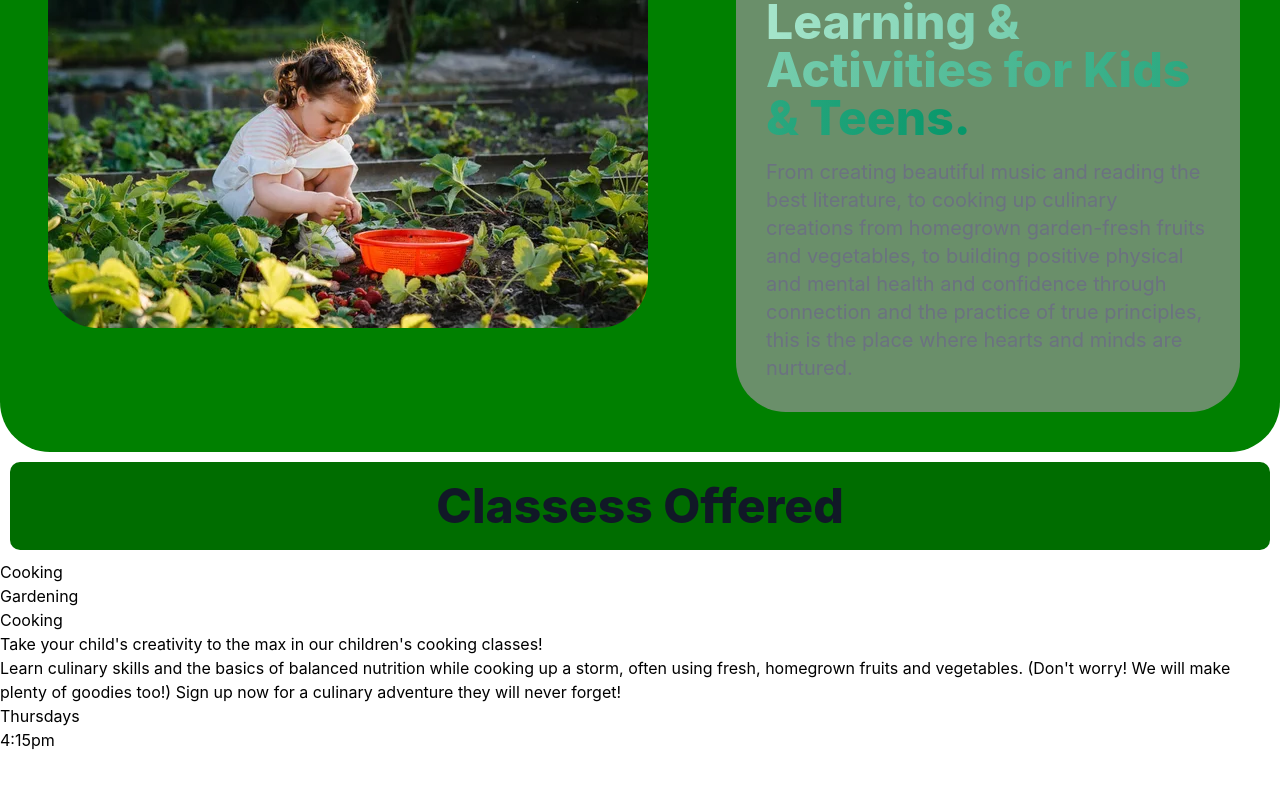
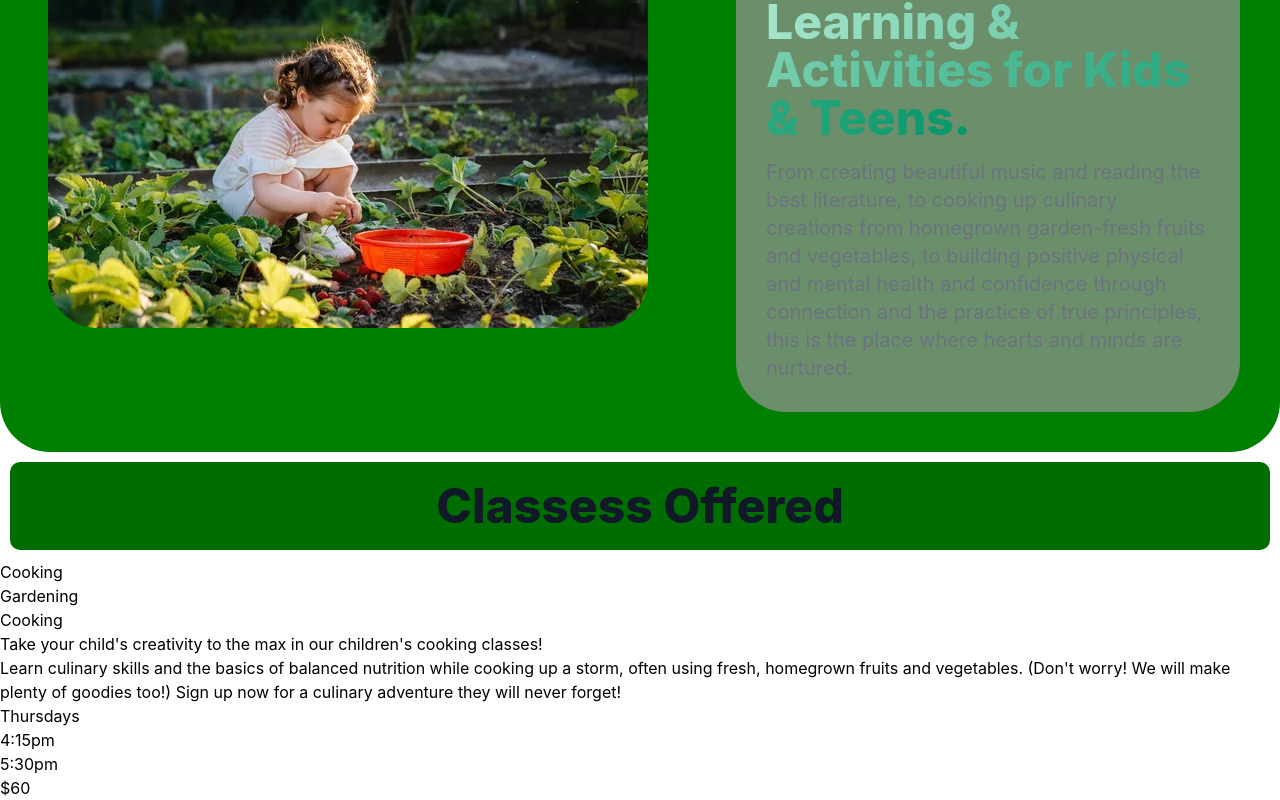
Before and after one commit to Shazammon/melslearninggarden, a React (Create React App) app: page / in a window 1280 px wide. Shown: the part 216-1016 px from the top of the page. Before the commit the page ends 968 px from the top, so only its background shows below. Built offline with nearby package versions, Linux system fonts and the light colour scheme.

Commit message:
updated classmall component

```diff
--- a/src/components/comps/ClassSmall.jsx
+++ b/src/components/comps/ClassSmall.jsx
@@ -21,6 +21,9 @@ export default function ClassSmall() {
             <div>{classData[0].description}</div>
             <div>{classData[0].day}</div>
             <div>{classData[0].schedule_elementary}</div>
+            <div>{classData[0].schedule_teens}</div>
+            <div>{classData[0].cost}</div>
+            <div>{classData[0].class_photos}</div>
         </>
     )
 }
```
